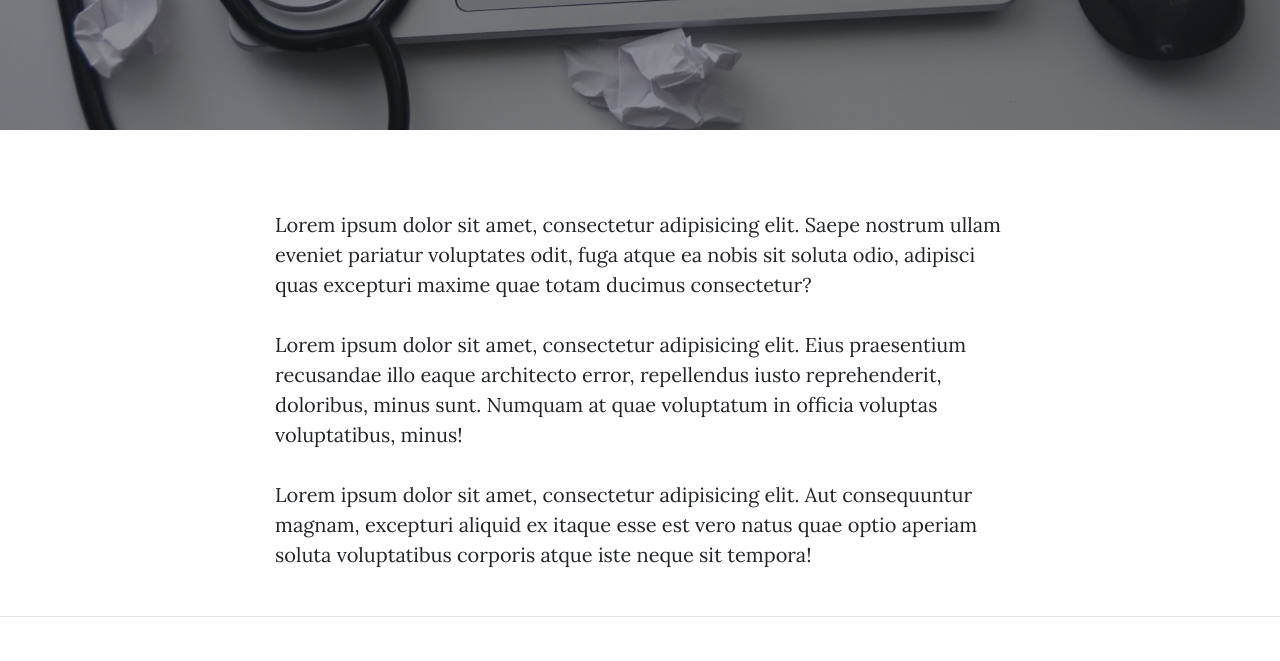
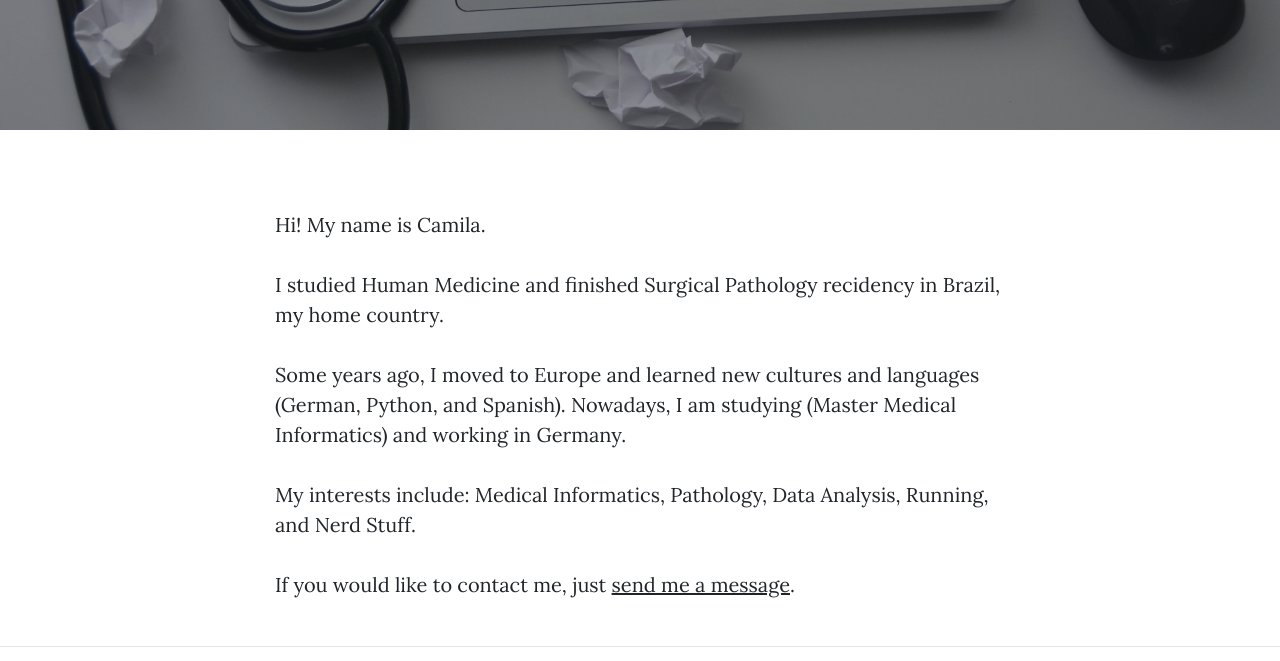
Before and after one commit to mrsbighead/mrsbighead.github.io, a website: page about.html in a window 1280 px wide. Shown: the part 439-1100 px from the top of the page. Drawn offline with nearby package versions, Linux system fonts and the light colour scheme.

Commit message:
update aboutme

```diff
--- a/about.html
+++ b/about.html
@@ -72,9 +72,11 @@
     <div class="container">
       <div class="row">
         <div class="col-lg-8 col-md-10 mx-auto">
-          <p>Lorem ipsum dolor sit amet, consectetur adipisicing elit. Saepe nostrum ullam eveniet pariatur voluptates odit, fuga atque ea nobis sit soluta odio, adipisci quas excepturi maxime quae totam ducimus consectetur?</p>
-          <p>Lorem ipsum dolor sit amet, consectetur adipisicing elit. Eius praesentium recusandae illo eaque architecto error, repellendus iusto reprehenderit, doloribus, minus sunt. Numquam at quae voluptatum in officia voluptas voluptatibus, minus!</p>
-          <p>Lorem ipsum dolor sit amet, consectetur adipisicing elit. Aut consequuntur magnam, excepturi aliquid ex itaque esse est vero natus quae optio aperiam soluta voluptatibus corporis atque iste neque sit tempora!</p>
+          <p>Hi! My name is Camila. </p>
+          <p>I studied Human Medicine and finished Surgical Pathology recidency in Brazil, my home country.</p>
+          <p>Some years ago, I moved to Europe and learned new cultures and languages (German, Python, and Spanish). Nowadays, I am studying (Master Medical Informatics) and working in Germany.</p>
+          <p>My interests include: Medical Informatics, Pathology, Data Analysis, Running, and Nerd Stuff.</p>
+          <p>If you would like to contact me, just <a href="contact.html"> send me a message</a>.</p>
         </div>
       </div>
     </div>
```
Also changed, not shown: index.html (+12 -12 lines).
